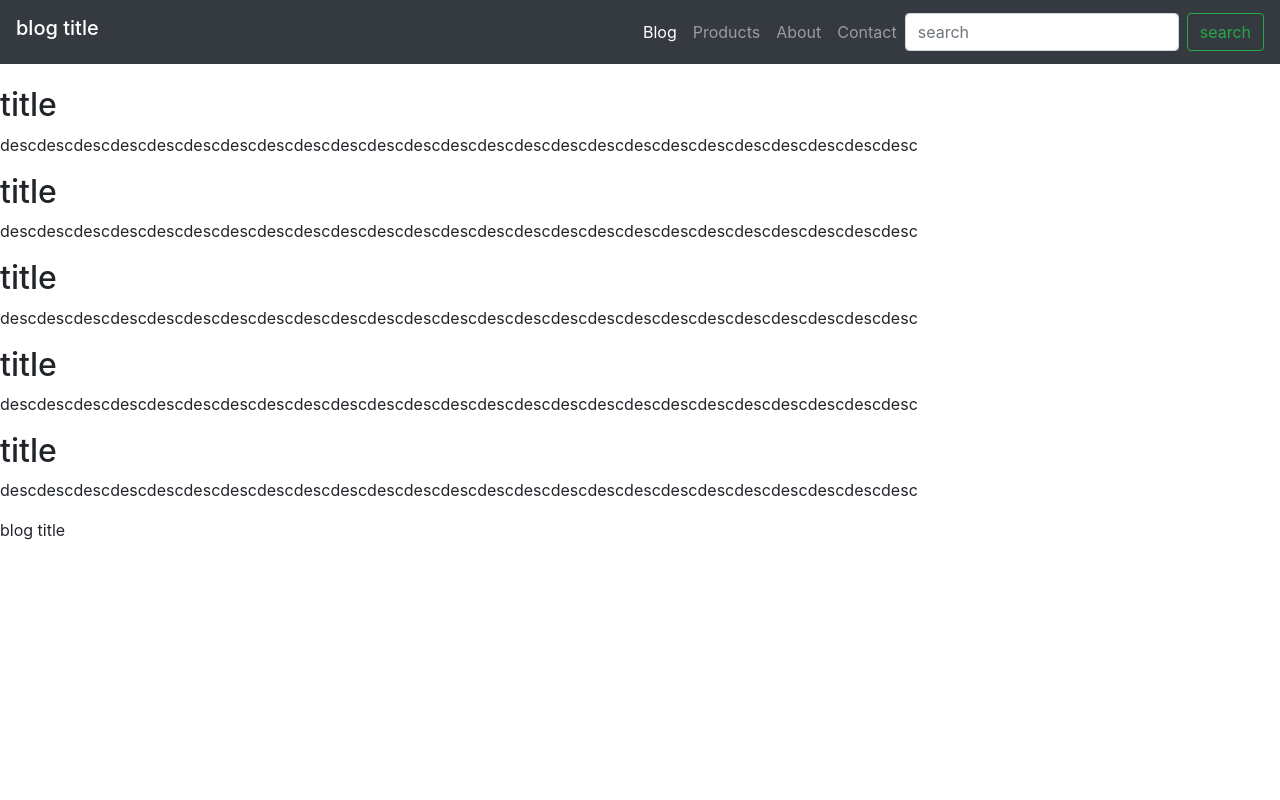
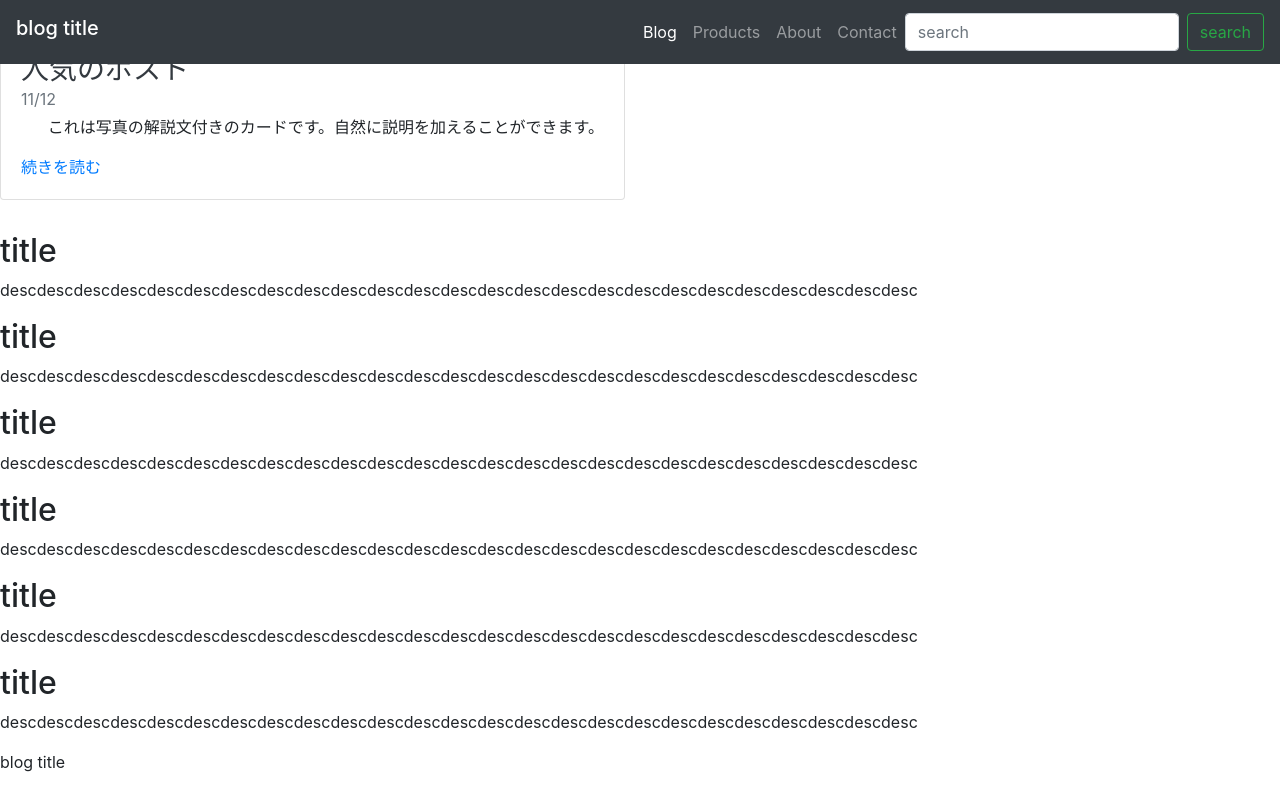
Before and after one commit to ndjndj/ndj-blog, a plain HTML site: page html/index.html in a window 1280 px wide. Drawn offline with nearby package versions, Linux system fonts and the light colour scheme.

Commit message:
add main

```diff
--- a/html/index.html
+++ b/html/index.html
@@ -37,6 +37,22 @@
         </nav>
 
     </header>
+    <main role="main">
+        <div class="row mb-2">
+            <div class="col-md-6">
+                <div class="card flex-md-row mb-4 shadow-msh-md-250">
+                    <div class="card-body d-flex flex-column align-items-start">
+                        <strong class="d-inline-block mb-2 text-primary">国際</strong>
+                        <h3 class="mb-0">
+                          <a class="text-dark" href="#">人気のポスト</a>
+                        </h3>
+                        <div class="mb-1 text-muted">11/12</div>
+                        <p class="card-text ml-auto">これは写真の解説文付きのカードです。自然に説明を加えることができます。</p>
+                        <a href="#">続きを読む</a>
+                      </div>
+                </div>
+            </div>
+        </div>
         <div id="contents">
             <div class="new-post">
                 <h2>title</h2>
@@ -77,6 +93,8 @@
             <div class="notion"></div>
             <div class="category"></div>
         </div>
+    </main>
+
     <footer class="footer">
         <p>blog title</p>
     </footer>
```
Lines whose indentation alone changed are shown as unchanged.
